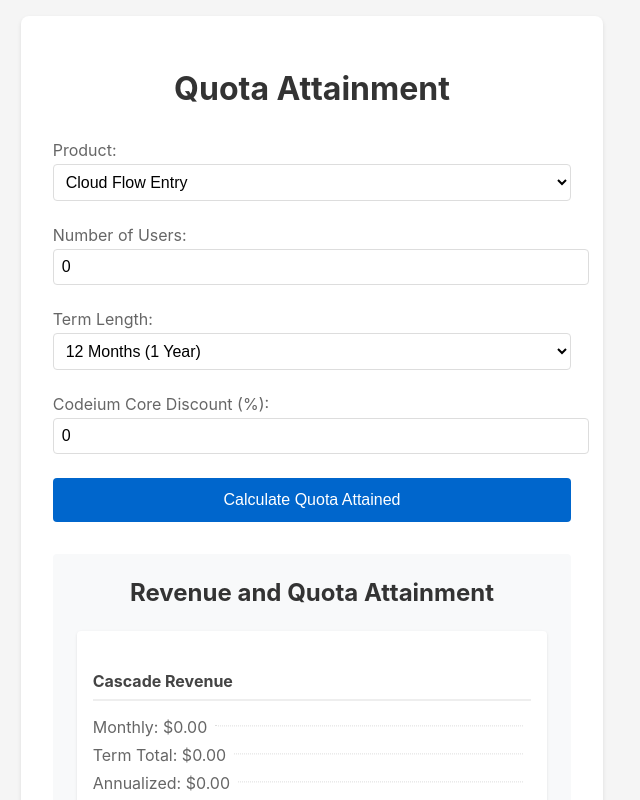
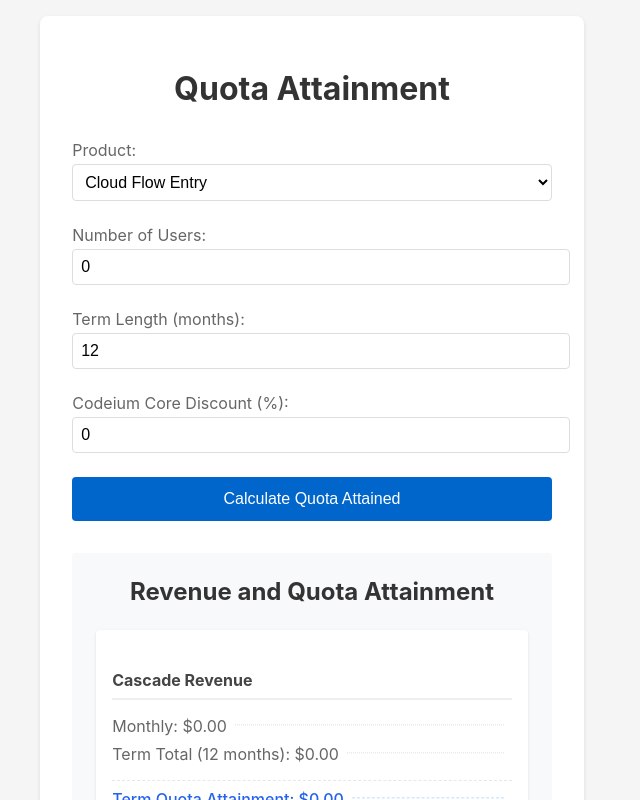
Before and after one commit to navsharma1/quota-calculator-web, a React app: page / in a window 1280 px wide. Both pictures are taken after a click on the button "Calculate Quota Attained". Shown: the top 800 px of the page, without its empty margins (360-1000 px from the left). Built offline with nearby package versions, Linux system fonts and the light colour scheme.

Commit message:
Update calculator with custom term input and term-based quota

```diff
--- a/src/App.tsx
+++ b/src/App.tsx
@@ -39,16 +39,6 @@ const products: Product[] = [
   }
 ];
 
-const termOptions = [
-  { value: 1, label: '1 Month' },
-  { value: 3, label: '3 Months' },
-  { value: 6, label: '6 Months' },
-  { value: 9, label: '9 Months' },
-  { value: 12, label: '12 Months (1 Year)' },
-  { value: 24, label: '24 Months (2 Years)' },
-  { value: 36, label: '36 Months (3 Years)' }
-];
-
 // Currency formatter
 const formatCurrency = (amount: number): string => {
   return new Intl.NumberFormat('en-US', {
@@ -68,37 +58,33 @@ const App: React.FC = () => {
     cascadeRevenue: {
       monthly: number;
       term: number;
-      annual: number;
       quotaAttainment: number;
     };
     codeiumCoreRevenue: {
       monthly: number;
       term: number;
-      annual: number;
       quotaAttainment: number;
       discountAmount: number;
     };
     totalRevenue: {
       monthly: number;
       term: number;
-      annual: number;
       quotaAttainment: number;
     };
   } | null>(null);
 
   const calculateRevenue = () => {
     const discountMultiplier = 1 - (discount / 100);
-    const annualizationMultiplier = 12 / termLength;
 
     // Calculate Cascade revenue and quota attainment (no discount)
     const monthlyCascadeRevenue = users * selectedProduct.cascadeListPrice;
-    const cascadeQuotaAttainment = users * selectedProduct.cascadeQuotaAttainment * annualizationMultiplier;
+    const cascadeQuotaAttainment = users * selectedProduct.cascadeQuotaAttainment * termLength;
 
     // Calculate Codeium Core revenue and quota attainment (with discount)
     const baseMonthlyCodeiumRevenue = users * selectedProduct.codeiumCoreListPrice;
     const discountedMonthlyCodeiumRevenue = baseMonthlyCodeiumRevenue * discountMultiplier;
     const monthlyDiscountAmount = baseMonthlyCodeiumRevenue - discountedMonthlyCodeiumRevenue;
-    const codeiumCoreQuotaAttainment = users * selectedProduct.codeiumCoreQuotaAttainment * annualizationMultiplier;
+    const codeiumCoreQuotaAttainment = users * selectedProduct.codeiumCoreQuotaAttainment * termLength;
 
     // Calculate total monthly revenue and quota attainment
     const monthlyTotalRevenue = monthlyCascadeRevenue + discountedMonthlyCodeiumRevenue;
@@ -108,20 +94,17 @@ const App: React.FC = () => {
       cascadeRevenue: {
         monthly: monthlyCascadeRevenue,
         term: monthlyCascadeRevenue * termLength,
-        annual: monthlyCascadeRevenue * 12,
         quotaAttainment: cascadeQuotaAttainment
       },
       codeiumCoreRevenue: {
         monthly: discountedMonthlyCodeiumRevenue,
         term: discountedMonthlyCodeiumRevenue * termLength,
-        annual: discountedMonthlyCodeiumRevenue * 12,
         quotaAttainment: codeiumCoreQuotaAttainment,
         discountAmount: monthlyDiscountAmount * termLength
       },
       totalRevenue: {
         monthly: monthlyTotalRevenue,
         term: monthlyTotalRevenue * termLength,
-        annual: monthlyTotalRevenue * 12,
         quotaAttainment: totalQuotaAttainment
       }
     });
@@ -164,17 +147,19 @@ const App: React.FC = () => {
 
       <div className="input-group">
         <label>
-          Term Length:
-          <select
+          Term Length (months):
+          <input
+            type="number"
+            min="1"
+            max="36"
             value={termLength}
-            onChange={(e) => setTermLength(Number(e.target.value))}
-          >
-            {termOptions.map(option => (
-              <option key={option.value} value={option.value}>
-                {option.label}
-              </option>
-            ))}
-          </select>
+            onChange={(e) => {
+              const value = Number(e.target.value);
+              if (value >= 1 && value <= 36) {
+                setTermLength(value);
+              }
+            }}
+          />
         </label>
       </div>
 
@@ -200,26 +185,23 @@ const App: React.FC = () => {
             <div className="product-revenue">
               <h4>Cascade Revenue</h4>
               <p>Monthly: {formatCurrency(revenue.cascadeRevenue.monthly)}</p>
-              <p>Term Total: {formatCurrency(revenue.cascadeRevenue.term)}</p>
-              <p>Annualized: {formatCurrency(revenue.cascadeRevenue.annual)}</p>
-              <p className="quota-attainment">Annualized Quota Attainment: {formatCurrency(revenue.cascadeRevenue.quotaAttainment)}</p>
+              <p>Term Total ({termLength} months): {formatCurrency(revenue.cascadeRevenue.term)}</p>
+              <p className="quota-attainment">Term Quota Attainment: {formatCurrency(revenue.cascadeRevenue.quotaAttainment)}</p>
             </div>
 
             <div className="product-revenue">
               <h4>Codeium Core Revenue (with {discount}% discount)</h4>
               <p>Monthly: {formatCurrency(revenue.codeiumCoreRevenue.monthly)}</p>
-              <p>Term Total: {formatCurrency(revenue.codeiumCoreRevenue.term)}</p>
-              <p>Annualized: {formatCurrency(revenue.codeiumCoreRevenue.annual)}</p>
-              <p className="quota-attainment">Annualized Quota Attainment: {formatCurrency(revenue.codeiumCoreRevenue.quotaAttainment)}</p>
+              <p>Term Total ({termLength} months): {formatCurrency(revenue.codeiumCoreRevenue.term)}</p>
+              <p className="quota-attainment">Term Quota Attainment: {formatCurrency(revenue.codeiumCoreRevenue.quotaAttainment)}</p>
               <p className="discount">Total Discount: -{formatCurrency(revenue.codeiumCoreRevenue.discountAmount)}</p>
             </div>
 
             <div className="product-revenue total">
               <h4>Total Revenue</h4>
               <p>Monthly: {formatCurrency(revenue.totalRevenue.monthly)}</p>
-              <p>Term Total: {formatCurrency(revenue.totalRevenue.term)}</p>
-              <p>Annualized: {formatCurrency(revenue.totalRevenue.annual)}</p>
-              <p className="quota-attainment">Total Annualized Quota Attainment: {formatCurrency(revenue.totalRevenue.quotaAttainment)}</p>
+              <p>Term Total ({termLength} months): {formatCurrency(revenue.totalRevenue.term)}</p>
+              <p className="quota-attainment">Total Term Quota Attainment: {formatCurrency(revenue.totalRevenue.quotaAttainment)}</p>
             </div>
           </div>
         </div>
```
